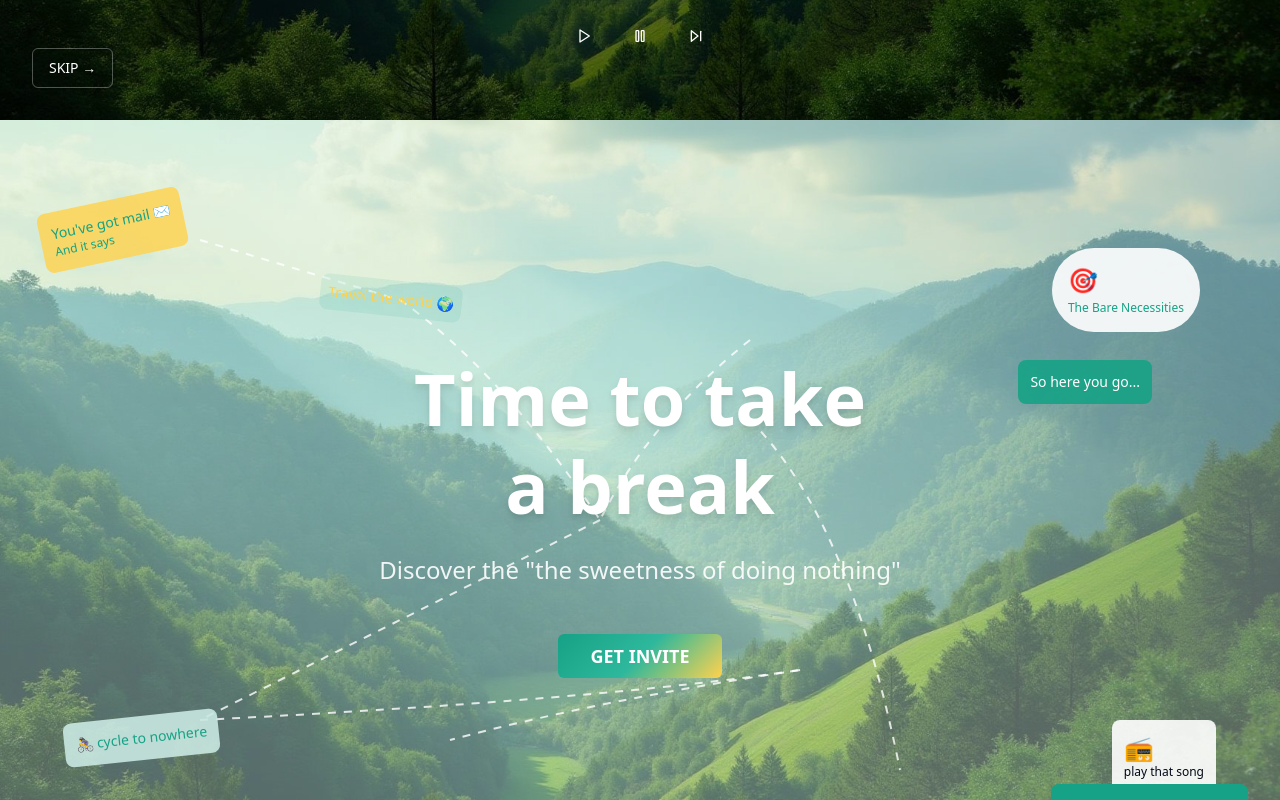
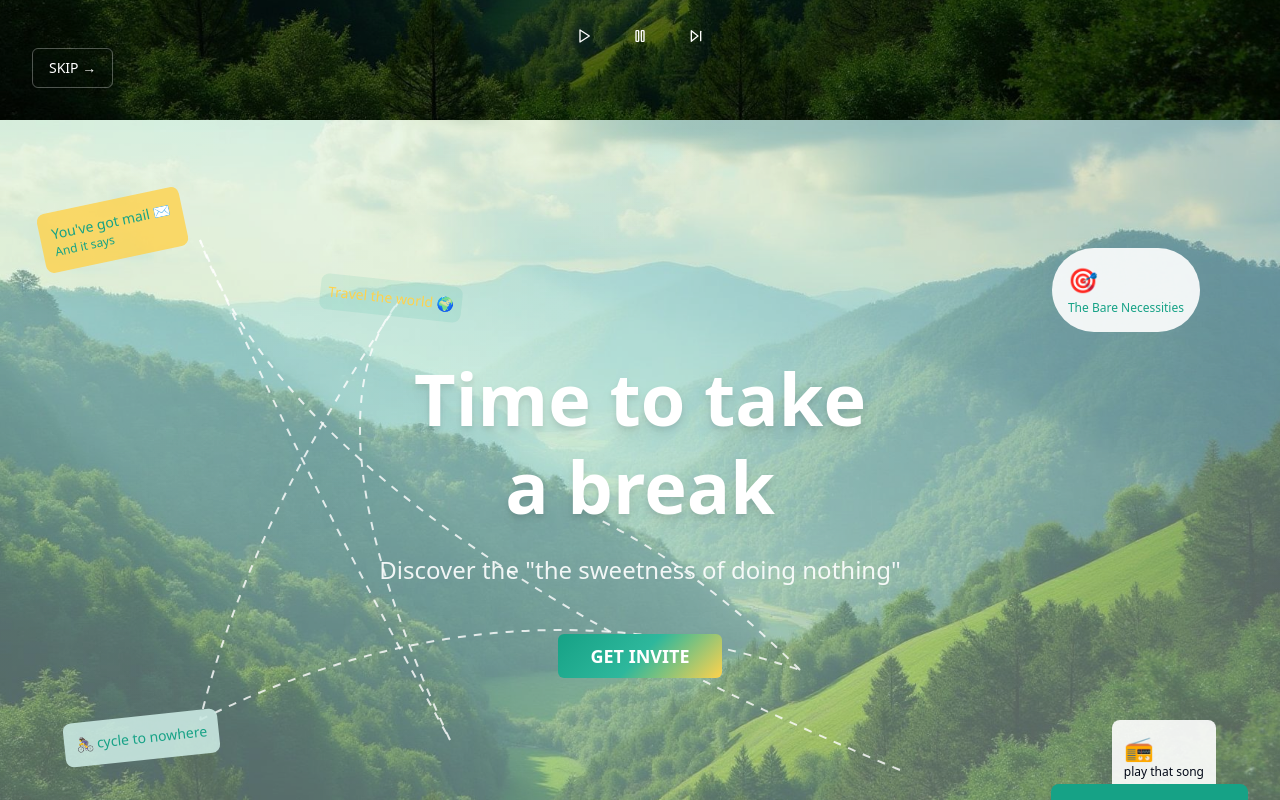
Before and after one commit to The-Bare-Necessities/slowcation-trails-unfold, a React (Vite) app: page / in a window 1280 px wide. Shown: the part 1480-2280 px from the top of the page. Built offline with nearby package versions, Linux system fonts and the light colour scheme.

Commit message:
Fix footer copyright and update break section links

```diff
--- a/src/components/BreakSection.tsx
+++ b/src/components/BreakSection.tsx
@@ -15,22 +15,20 @@ export const BreakSection = () => {
         }}
       />
 
-      {/* Dashed connecting lines */}
+      {/* Dashed connecting lines - following the journey */}
       <svg className="absolute inset-0 w-full h-full z-5" xmlns="http://www.w3.org/2000/svg">
-        {/* Line from mail to travel */}
-        <path d="M200,120 Q300,150 400,180" stroke="white" strokeWidth="2" fill="none" strokeDasharray="8,8" opacity="0.8"/>
-        {/* Line from travel to main content */}
-        <path d="M400,180 Q500,250 600,400" stroke="white" strokeWidth="2" fill="none" strokeDasharray="8,8" opacity="0.8"/>
-        {/* Line from main to cycle */}
-        <path d="M600,400 Q400,500 200,600" stroke="white" strokeWidth="2" fill="none" strokeDasharray="8,8" opacity="0.8"/>
-        {/* Line from cycle to song */}
-        <path d="M200,600 Q600,580 800,550" stroke="white" strokeWidth="2" fill="none" strokeDasharray="8,8" opacity="0.8"/>
-        {/* Line from song to break */}
-        <path d="M800,550 Q600,580 450,620" stroke="white" strokeWidth="2" fill="none" strokeDasharray="8,8" opacity="0.8"/>
-        {/* Line connecting to welcome badge */}
-        <path d="M750,300 Q850,400 900,650" stroke="white" strokeWidth="2" fill="none" strokeDasharray="8,8" opacity="0.8"/>
-        {/* Additional connecting paths */}
-        <path d="M750,220 Q650,300 600,400" stroke="white" strokeWidth="2" fill="none" strokeDasharray="8,8" opacity="0.8"/>
+        {/* Welcome badge to You got mail */}
+        <path d="M900,650 Q300,400 200,120" stroke="white" strokeWidth="2" fill="none" strokeDasharray="8,8" opacity="0.8"/>
+        {/* You got mail to Take that break */}
+        <path d="M200,120 Q300,350 450,620" stroke="white" strokeWidth="2" fill="none" strokeDasharray="8,8" opacity="0.8"/>
+        {/* Take that break to Travel the world */}
+        <path d="M450,620 Q300,300 400,180" stroke="white" strokeWidth="2" fill="none" strokeDasharray="8,8" opacity="0.8"/>
+        {/* Travel the world to Cycle to nowhere */}
+        <path d="M400,180 Q250,400 200,600" stroke="white" strokeWidth="2" fill="none" strokeDasharray="8,8" opacity="0.8"/>
+        {/* Cycle to nowhere to Play that song */}
+        <path d="M200,600 Q500,450 800,550" stroke="white" strokeWidth="2" fill="none" strokeDasharray="8,8" opacity="0.8"/>
+        {/* Play that song to You have beautiful life (connecting to main content) */}
+        <path d="M800,550 Q700,450 600,400" stroke="white" strokeWidth="2" fill="none" strokeDasharray="8,8" opacity="0.8"/>
       </svg>
 
       {/* Illustrated Elements - positioned absolutely for creative layout */}
@@ -94,11 +92,6 @@ export const BreakSection = () => {
           </div>
         </div>
 
-        <div className="absolute top-60 right-32">
-          <div className="bg-primary/90 text-white p-3 rounded-lg shadow-soft">
-            <p className="text-sm">So here you go...</p>
-          </div>
-        </div>
 
         {/* Welcome Badge */}
         <div className="absolute bottom-16 right-8">
--- a/src/components/Footer.tsx
+++ b/src/components/Footer.tsx
@@ -118,7 +118,7 @@ export const Footer = () => {
         {/* Bottom Bar */}
         <div className="border-t border-white/10 mt-12 pt-8 flex flex-col md:flex-row justify-between items-center space-y-4 md:space-y-0">
           <div className="text-white/70 text-sm">
-            © 2024 Slowcation. All rights reserved.
+            © 2024 Bare Necessities. All rights reserved.
           </div>
 
           <div className="flex items-center space-x-1 text-white/70 text-sm">
```
